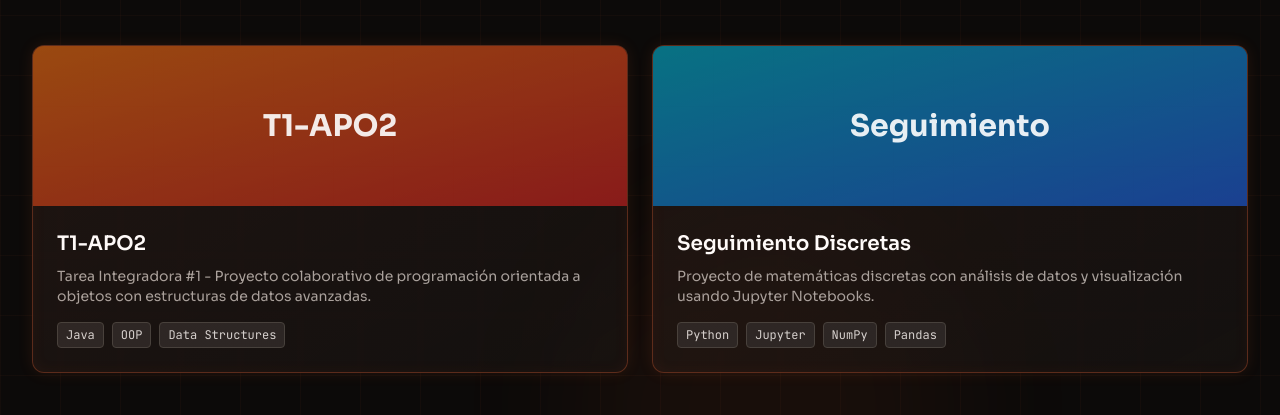
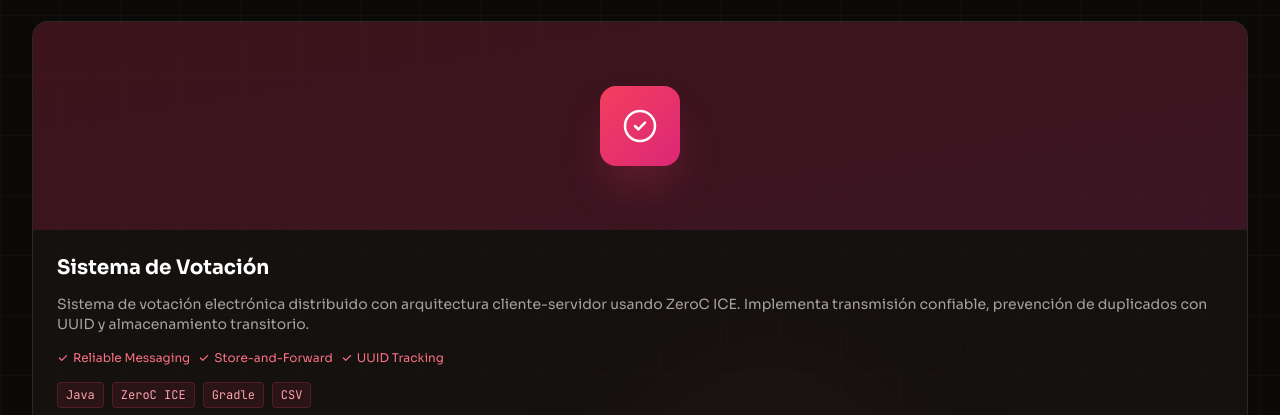
Before and after one commit to JuanAmor8/Portafolio-Juan-Amorocho, an Astro site: page / in a window 1280 px wide. Shown: the part 2085-2500 px from the top of the page. Built offline with nearby package versions, Linux system fonts and the light colour scheme; Astro itself is replaced by a stand-in of ours.

Commit message:
Added new project

```diff
--- a/src/components/Projects.tsx
+++ b/src/components/Projects.tsx
@@ -65,35 +65,21 @@ const projects = [
     color: 'from-violet-500 to-purple-600',
     icon: 'trivia',
   },
+  // 5. Sistema de Votación Electrónica
   {
     id: 5,
-    title: 'T1-APO2',
+    title: 'Sistema de Votación',
     description: {
-      es: 'Tarea Integradora #1 - Proyecto colaborativo de programación orientada a objetos con estructuras de datos avanzadas.',
-      en: 'Integrative Task #1 - Collaborative object-oriented programming project with advanced data structures.',
+      es: 'Sistema de votación electrónica distribuido con arquitectura cliente-servidor usando ZeroC ICE. Implementa transmisión confiable, prevención de duplicados con UUID y almacenamiento transitorio.',
+      en: 'Distributed electronic voting system with client-server architecture using ZeroC ICE. Implements reliable transmission, duplicate prevention with UUID and transient storage.',
     },
-    image: '/projects/project1.jpg',
-    technologies: ['Java', 'OOP', 'Data Structures'],
-    github: 'https://github.com/JuanAmor8/T1-APO2',
+    image: '/projects/votacion.jpg',
+    technologies: ['Java', 'ZeroC ICE', 'Gradle', 'CSV', 'Distributed Systems'],
+    github: 'https://github.com/tomasquin2003/Software_IV_Final_Project',
     demo: null,
-    featured: false,
-    color: 'from-orange-500 to-red-600',
-    icon: 'code',
-  },
-  {
-    id: 4,
-    title: 'Seguimiento Discretas',
-    description: {
-      es: 'Proyecto de matemáticas discretas con análisis de datos y visualización usando Jupyter Notebooks.',
-      en: 'Discrete mathematics project with data analysis and visualization using Jupyter Notebooks.',
-    },
-    image: '/projects/project3.jpg',
-    technologies: ['Python', 'Jupyter', 'NumPy', 'Pandas'],
-    github: 'https://github.com/JuanAmor8/Seguimiento-7-Discretas-',
-    demo: null,
-    featured: false,
-    color: 'from-cyan-500 to-blue-600',
-    icon: 'data',
+    featured: true,
+    color: 'from-rose-500 to-pink-600',
+    icon: 'vote',
   },
 ];
 
@@ -359,82 +345,68 @@ export default function Projects() {
               </a>
             </div>
           </article>
+
+          {/* 5. Sistema de Votación */}
+          <article className="group relative overflow-hidden rounded-2xl bg-dark-900/50 border border-dark-700/50 hover:border-rose-500/30 transition-all duration-500 md:col-span-2">
+            {/* Visual Header */}
+            <div className="relative h-52 overflow-hidden bg-gradient-to-br from-rose-600/20 to-pink-600/20">
+              <div className="absolute inset-0 grid-background opacity-30" />
+              <div className="absolute inset-0 flex items-center justify-center">
+                <div className="w-20 h-20 rounded-2xl bg-gradient-to-br from-rose-500 to-pink-600 flex items-center justify-center shadow-2xl shadow-rose-500/30 group-hover:scale-110 transition-transform duration-500">
+                  <svg className="w-10 h-10 text-white" fill="none" stroke="currentColor" viewBox="0 0 24 24">
+                    <path strokeLinecap="round" strokeLinejoin="round" strokeWidth={1.5} d="M9 12l2 2 4-4m6 2a9 9 0 11-18 0 9 9 0 0118 0z" />
+                  </svg>
                 </div>
-
-        {/* Other Projects Grid */}
-        <div className="grid md:grid-cols-2 gap-6">
-          {projects.filter(p => !p.featured).map((project, index) => (
-            <article
-              key={project.id}
-              className="group card-futuristic overflow-hidden hover:scale-[1.02] transition-all duration-300"
-              style={{ animationDelay: `${index * 100}ms` }}
-            >
-              {/* Project Header with gradient */}
-              <div className={`relative h-40 overflow-hidden bg-gradient-to-br ${project.color}`}>
-                <div className="absolute inset-0 bg-dark-950/40" />
-                <div className="absolute inset-0 grid-background opacity-20" />
-
-                {/* Project title overlay */}
-                <div className="absolute inset-0 flex items-center justify-center">
-                  <span className="text-3xl font-bold text-white/90">
-                    {project.title.split(' ')[0]}
-                  </span>
-                </div>
-
-                {/* Hover overlay */}
-                <div className="absolute inset-0 bg-dark-950/80 opacity-0 group-hover:opacity-100 transition-opacity duration-300 flex items-center justify-center space-x-4">
-                  {project.github && (
-                    <a
-                      href={project.github}
-                      target="_blank"
-                      rel="noopener noreferrer"
-                      className="p-3 bg-dark-800 rounded-full border border-accent-cyan/50 hover:bg-accent-cyan/20 transition-colors"
-                      aria-label="View code"
-                    >
-                      <svg className="w-5 h-5 text-accent-cyan" fill="currentColor" viewBox="0 0 24 24">
-                        <path fillRule="evenodd" d="M12 2C6.477 2 2 6.484 2 12.017c0 4.425 2.865 8.18 6.839 9.504.5.092.682-.217.682-.483 0-.237-.008-.868-.013-1.703-2.782.605-3.369-1.343-3.369-1.343-.454-1.158-1.11-1.466-1.11-1.466-.908-.62.069-.608.069-.608 1.003.07 1.531 1.032 1.531 1.032.892 1.53 2.341 1.088 2.91.832.092-.647.35-1.088.636-1.338-2.22-.253-4.555-1.113-4.555-4.951 0-1.093.39-1.988 1.029-2.688-.103-.253-.446-1.272.098-2.65 0 0 .84-.27 2.75 1.026A9.564 9.564 0 0112 6.844c.85.004 1.705.115 2.504.337 1.909-1.296 2.747-1.027 2.747-1.027.546 1.379.202 2.398.1 2.651.64.7 1.028 1.595 1.028 2.688 0 3.848-2.339 4.695-4.566 4.943.359.309.678.92.678 1.855 0 1.338-.012 2.419-.012 2.747 0 .268.18.58.688.482A10.019 10.019 0 0022 12.017C22 6.484 17.522 2 12 2z" clipRule="evenodd" />
-                      </svg>
-                    </a>
-                  )}
-                  {project.demo && (
-                    <a
-                      href={project.demo}
-                      target="_blank"
-                      rel="noopener noreferrer"
-                      className="p-3 bg-dark-800 rounded-full border border-primary-500/50 hover:bg-primary-500/20 transition-colors"
-                      aria-label="View demo"
-                    >
-                      <svg className="w-5 h-5 text-primary-400" fill="none" stroke="currentColor" viewBox="0 0 24 24">
-                        <path strokeLinecap="round" strokeLinejoin="round" strokeWidth={2} d="M10 6H6a2 2 0 00-2 2v10a2 2 0 002 2h10a2 2 0 002-2v-4M14 4h6m0 0v6m0-6L10 14" />
-                      </svg>
-                    </a>
-                  )}
               </div>
             </div>
 
-              {/* Project Content */}
+            {/* Content */}
             <div className="p-6">
-                <h3 className="text-xl font-semibold text-white mb-2 group-hover:text-accent-cyan transition-colors">
-                  {project.title}
+              <h3 className="text-xl font-bold text-white mb-3 group-hover:text-rose-400 transition-colors">
+                Sistema de Votación
               </h3>
-                <p className="text-dark-400 text-sm mb-4 line-clamp-2">
-                  {project.description[language]}
+              <p className="text-dark-400 text-sm mb-4">
+                {projects[4].description[language]}
               </p>
 
+              {/* Features mini */}
+              <div className="flex flex-wrap gap-2 mb-4">
+                {['Reliable Messaging', 'Store-and-Forward', 'UUID Tracking'].map((f, i) => (
+                  <span key={i} className="text-xs text-rose-400 flex items-center gap-1">
+                    <svg className="w-3 h-3" fill="currentColor" viewBox="0 0 20 20">
+                      <path fillRule="evenodd" d="M16.707 5.293a1 1 0 010 1.414l-8 8a1 1 0 01-1.414 0l-4-4a1 1 0 011.414-1.414L8 12.586l7.293-7.293a1 1 0 011.414 0z" clipRule="evenodd" />
+                    </svg>
+                    {f}
+                  </span>
+                ))}
+              </div>
+
               {/* Technologies */}
-                <div className="flex flex-wrap gap-2">
-                  {project.technologies.map((tech) => (
-                    <span
-                      key={tech}
-                      className="px-2 py-1 text-xs font-mono bg-dark-800 border border-dark-700 rounded text-dark-300"
-                    >
+              <div className="flex flex-wrap gap-2 mb-4">
+                {projects[4].technologies.slice(0, 4).map((tech) => (
+                  <span key={tech} className="px-2 py-1 text-xs font-mono bg-rose-500/10 border border-rose-500/20 rounded text-rose-300">
                     {tech}
                   </span>
                 ))}
               </div>
+
+              {/* Action */}
+              <a
+                href={projects[4].github}
+                target="_blank"
+                rel="noopener noreferrer"
+                className="inline-flex items-center space-x-2 text-sm text-rose-400 hover:text-rose-300 transition-colors"
+              >
+                <svg className="w-4 h-4" fill="currentColor" viewBox="0 0 24 24">
+                  <path fillRule="evenodd" d="M12 2C6.477 2 2 6.484 2 12.017c0 4.425 2.865 8.18 6.839 9.504.5.092.682-.217.682-.483 0-.237-.008-.868-.013-1.703-2.782.605-3.369-1.343-3.369-1.343-.454-1.158-1.11-1.466-1.11-1.466-.908-.62.069-.608.069-.608 1.003.07 1.531 1.032 1.531 1.032.892 1.53 2.341 1.088 2.91.832.092-.647.35-1.088.636-1.338-2.22-.253-4.555-1.113-4.555-4.951 0-1.093.39-1.988 1.029-2.688-.103-.253-.446-1.272.098-2.65 0 0 .84-.27 2.75 1.026A9.564 9.564 0 0112 6.844c.85.004 1.705.115 2.504.337 1.909-1.296 2.747-1.027 2.747-1.027.546 1.379.202 2.398.1 2.651.64.7 1.028 1.595 1.028 2.688 0 3.848-2.339 4.695-4.566 4.943.359.309.678.92.678 1.855 0 1.338-.012 2.419-.012 2.747 0 .268.18.58.688.482A10.019 10.019 0 0022 12.017C22 6.484 17.522 2 12 2z" clipRule="evenodd" />
+                </svg>
+                <span>{language === 'es' ? 'Ver Código' : 'View Code'}</span>
+                <svg className="w-4 h-4" fill="none" stroke="currentColor" viewBox="0 0 24 24">
+                  <path strokeLinecap="round" strokeLinejoin="round" strokeWidth={2} d="M17 8l4 4m0 0l-4 4m4-4H3" />
+                </svg>
+              </a>
             </div>
           </article>
-          ))}
         </div>
 
         {/* GitHub Link */}
```
Lines whose indentation alone changed are shown as unchanged.
